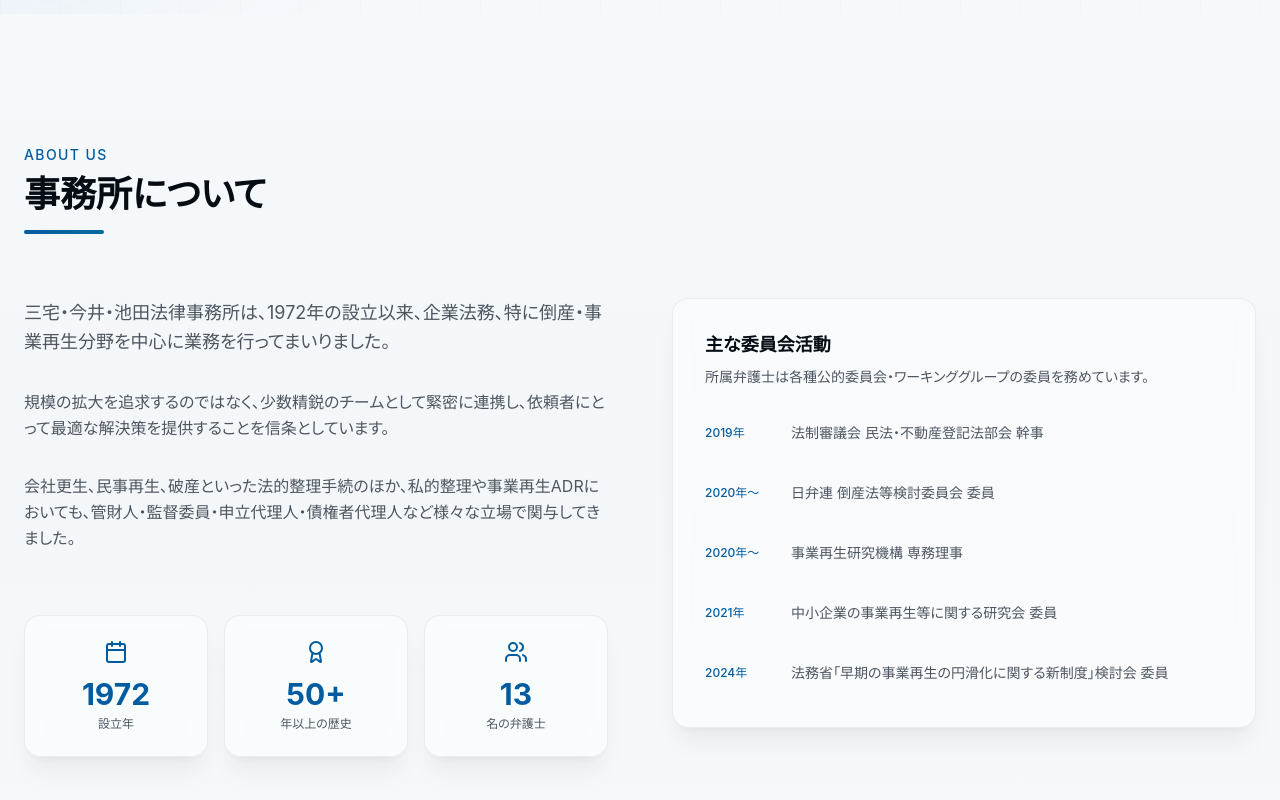
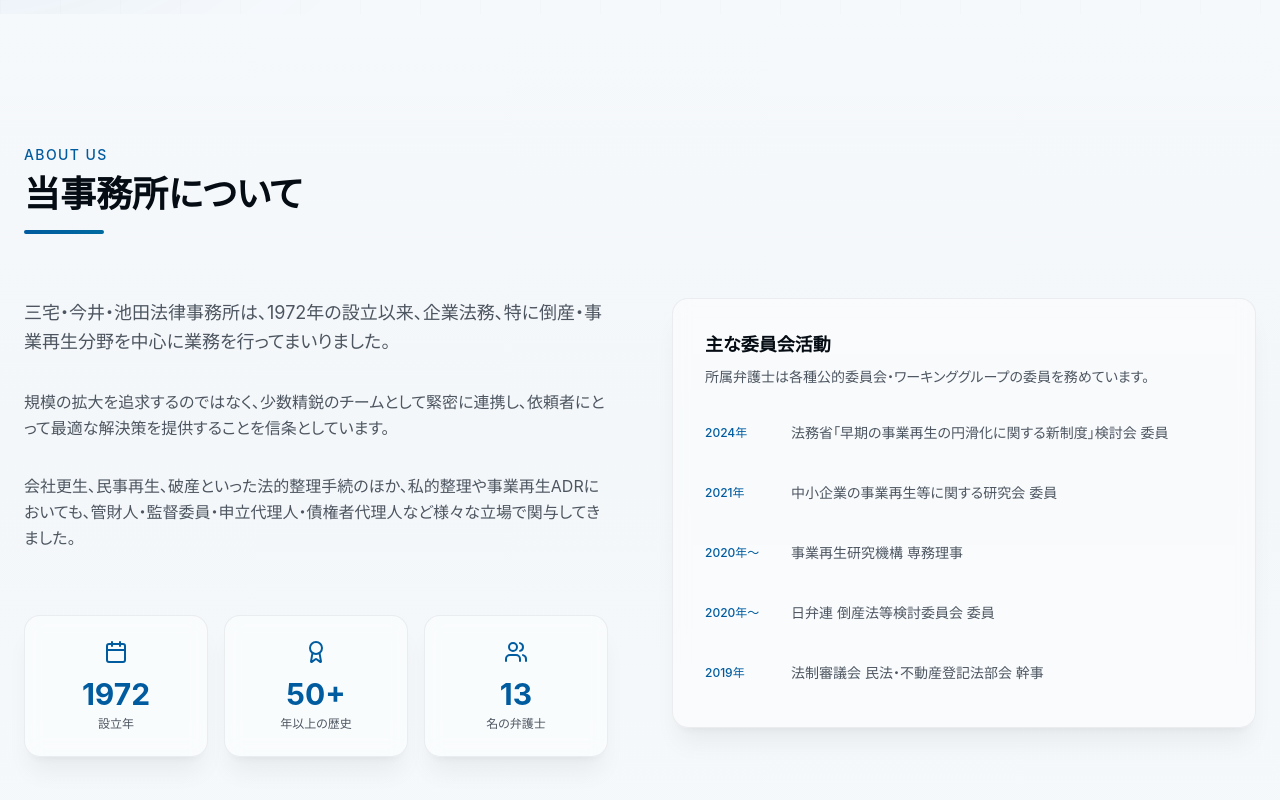
Before and after one commit to rikiya-kono/m-i-i-LO-LP, a React (Vite) app: page / in a window 1280 px wide. Shown: the part 786-1586 px from the top of the page. Built offline with nearby package versions, Linux system fonts and the light colour scheme.

Commit message:
Update: 委員会活動を降順に並び替え、当事務所についてに変更

```diff
--- a/src/components/About.tsx
+++ b/src/components/About.tsx
@@ -42,7 +42,7 @@
                     animate={isInView ? "visible" : "hidden"}
                 >
                     <span className="text-[var(--color-primary)] text-sm font-medium tracking-widest uppercase">About Us</span>
-                    <h2 className="text-3xl md:text-4xl font-bold mt-2 text-[var(--color-foreground)]">事務所について</h2>
+                    <h2 className="text-3xl md:text-4xl font-bold mt-2 text-[var(--color-foreground)]">当事務所について</h2>
                     <div className="w-20 h-1 bg-gradient-to-r from-[var(--color-primary)] to-[var(--color-accent)] rounded-full mt-4" />
                 </motion.div>
 
--- a/src/data/content.ts
+++ b/src/data/content.ts
@@ -108,9 +108,9 @@
 ]
 
 export const committees = [
+    { year: '2024年', role: '法務省「早期の事業再生の円滑化に関する新制度」検討会 委員' },
+    { year: '2021年', role: '中小企業の事業再生等に関する研究会 委員' },
+    { year: '2020年〜', role: '事業再生研究機構 専務理事' },
+    { year: '2020年〜', role: '日弁連 倒産法等検討委員会 委員' },
     { year: '2019年', role: '法制審議会 民法・不動産登記法部会 幹事' },
-    { year: '2020年〜', role: '日弁連 倒産法等検討委員会 委員' },
-    { year: '2020年〜', role: '事業再生研究機構 専務理事' },
-    { year: '2021年', role: '中小企業の事業再生等に関する研究会 委員' },
-    { year: '2024年', role: '法務省「早期の事業再生の円滑化に関する新制度」検討会 委員' },
 ]
```
